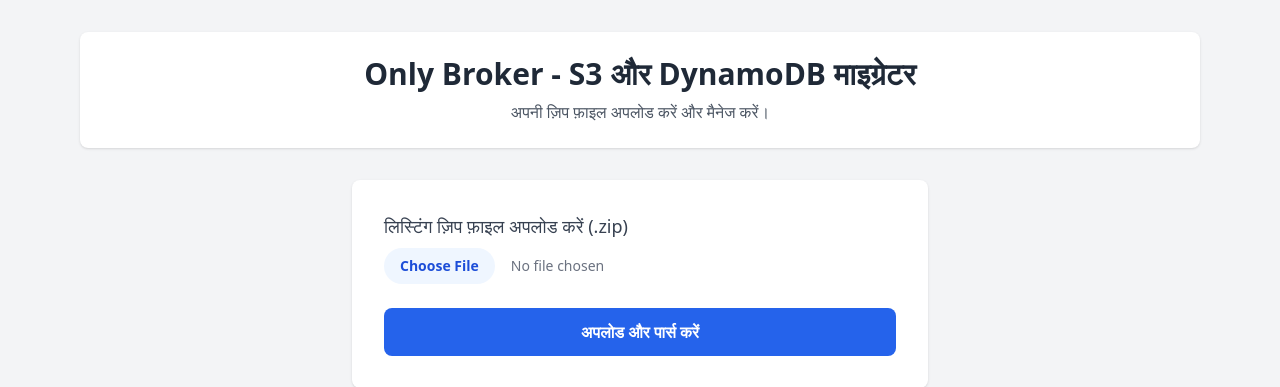
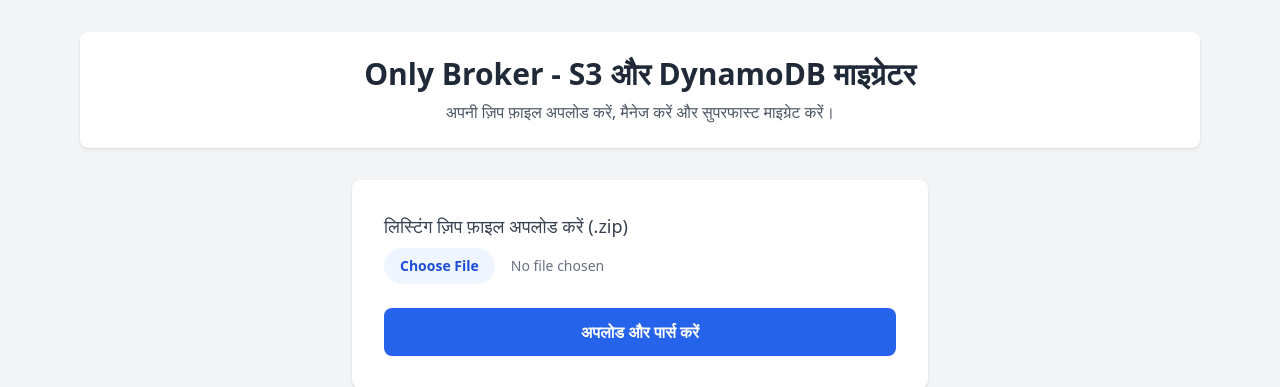
Before and after one commit to pawandevprasad03112010-crypto/FULL-STACK, a FastAPI app: page / in a window 1280 px wide. Shown: the top 387 px of the page. Run offline with FastAPI, Linux system fonts and the light colour scheme; parts of the project's set-up code (start-up, migrations or seed data) failed here and were passed over; some libraries are stand-ins or nearby versions.

Commit message:
Update index.html

```diff
--- a/templates/index.html
+++ b/templates/index.html
@@ -10,7 +10,7 @@
     <div class="container mx-auto px-4 py-8 max-w-6xl pb-24">
         <header class="bg-white shadow rounded-lg p-6 mb-8 text-center">
             <h1 class="text-3xl font-bold text-gray-800">Only Broker - S3 और DynamoDB माइग्रेटर</h1>
-            <p class="text-gray-600 mt-2">अपनी ज़िप फ़ाइल अपलोड करें और मैनेज करें।</p>
+            <p class="text-gray-600 mt-2">अपनी ज़िप फ़ाइल अपलोड करें, मैनेज करें और सुपरफास्ट माइग्रेट करें।</p>
         </header>
 
         {% if not listings %}
@@ -48,8 +48,8 @@
         <div class="mt-8 fixed bottom-0 left-0 right-0 bg-white shadow-2xl p-4 flex flex-col sm:flex-row justify-between items-center border-t gap-4 z-50 max-w-6xl mx-auto">
             <span class="font-semibold text-gray-700">कुल लिस्टिंग: {{ listings|length }}</span>
             <div class="flex gap-3">
-                <button onclick="startMigration()" class="bg-green-600 text-white font-bold py-2.5 px-5 rounded-lg hover:bg-green-700 transition shadow-lg text-sm sm:text-base">S3 पर माइग्रेट करें & ज़िप डाउनलोड करें</button>
-                <button onclick="saveToDynamoDB()" class="bg-purple-600 text-white font-bold py-2.5 px-5 rounded-lg hover:bg-purple-700 transition shadow-lg text-sm sm:text-base">DynamoDB में सेव करें</button>
+                <button onclick="startMigration()" id="migrate-btn" class="bg-green-600 text-white font-bold py-2.5 px-5 rounded-lg hover:bg-green-700 transition shadow-lg text-sm sm:text-base">S3 पर माइग्रेट करें & ज़िप डाउनलोड करें</button>
+                <button onclick="saveToDynamoDB()" id="dynamo-btn" class="bg-purple-600 text-white font-bold py-2.5 px-5 rounded-lg hover:bg-purple-700 transition shadow-lg text-sm sm:text-base">DynamoDB में सेव करें</button>
             </div>
         </div>
         {% endif %}
@@ -75,8 +75,8 @@
 
         async function startMigration() {
             const listingsData = await getListingsData();
-            const btn = event.target;
-            btn.textContent = 'S3 पर माइग्रेट हो रहा है...';
+            const btn = document.getElementById('migrate-btn');
+            btn.textContent = 'एस-थ्री पर माइग्रेट हो रहा है... कृपया प्रतीक्षा करें';
             btn.disabled = true;
 
             try {
@@ -110,7 +110,7 @@
 
         async function saveToDynamoDB() {
             const listingsData = await getListingsData();
-            const btn = event.target;
+            const btn = document.getElementById('dynamo-btn');
             btn.textContent = 'DynamoDB में सेव हो रहा है...';
             btn.disabled = true;
 
```
